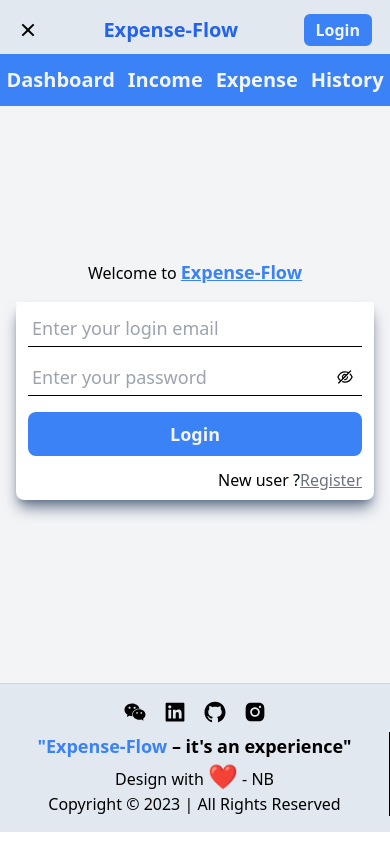
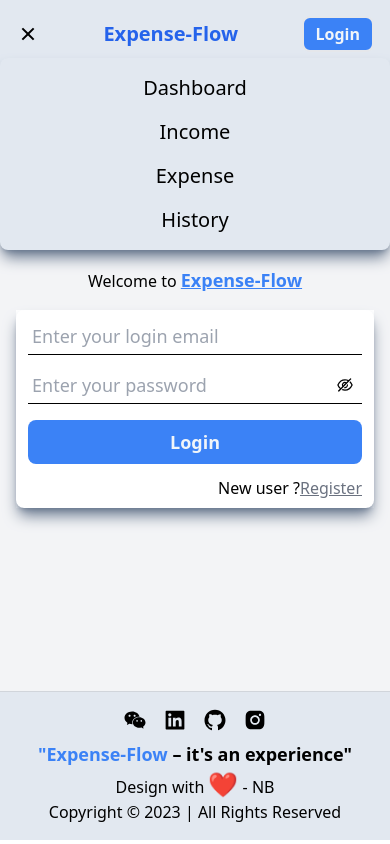
Before and after one commit to NickeyNb/ExpenseFlow, a React (Vite) app: page /login in a window 390 px wide. Both pictures are taken after a click on the element 28 px from the left and 30 px from the top of the page. Built offline with nearby package versions, Linux system fonts and the light colour scheme; no server answers.

Commit message:
Prod:updated ui3

```diff
--- a/src/Components/Layout/Footer.jsx
+++ b/src/Components/Layout/Footer.jsx
@@ -21,7 +21,7 @@ const Footer = () => {
               <img className=" w-24 " src={logo} alt="Logo" />
             </Link>
           </div>
-          <div className="midFooter border-r border-solid border-black text-center md:flex md:w-3/5 md:flex-col md:items-center md:justify-center">
+          <div className="midFooter border-solid border-black text-center md:flex md:w-3/5 md:flex-col md:items-center md:justify-center md:border-r">
             <p className="text-lg font-semibold">
               <span className="text-blue-500">"Expense-Flow</span> – it's an
               experience"{" "}
@@ -37,23 +37,23 @@ const Footer = () => {
             <div className="flex space-x-4  text-2xl font-bold md:flex-col md:justify-center md:space-x-0 md:space-y-2 md:text-3xl">
               <Link to="https://www.linkedin.com/in/nitin-bisht-3998091b6/">
                 <i>
-                  <AiFillWechat className="hover:text-teal-700" />{" "}
+                  <AiFillWechat className="hover:text-blue-600" />{" "}
                 </i>
               </Link>
               <Link to="https://www.linkedin.com/in/nitin-bisht-3998091b6/">
                 <i>
-                  <AiFillLinkedin className="hover:text-teal-700" />
+                  <AiFillLinkedin className="hover:text-blue-600" />
                 </i>
               </Link>
               <Link to="https://github.com/NickeyNb">
                 <i>
-                  <AiFillGithub className="hover:text-teal-700" />{" "}
+                  <AiFillGithub className="hover:text-blue-600" />{" "}
                 </i>
               </Link>
 
               <Link to="https://github.com/NickeyNb">
                 <i>
-                  <AiFillInstagram className="hover:text-teal-700" />{" "}
+                  <AiFillInstagram className="hover:text-blue-600" />{" "}
                 </i>
               </Link>
             </div>
--- a/src/Components/Layout/Header.jsx
+++ b/src/Components/Layout/Header.jsx
@@ -48,7 +48,7 @@ const Header = () => {
   return (
     <main>
       <section className=" sticky w-full  bg-slate-200   shadow-lg shadow-gray-400">
-        <div className=" flex items-center justify-between px-4 py-3">
+        <div className=" flex items-center justify-between px-4 py-4">
           <div className="relative md:hidden">
             <div
               className="flex space-x-4 text-2xl font-bold  "
@@ -61,11 +61,11 @@ const Header = () => {
               )}
             </div>
             {menu ? (
-              <div className="absolute -left-4 top-9 z-50  border-blue-600 bg-blue-500 text-slate-100 ease-in-out md:hidden">
-                <ul className="flex w-screen justify-around py-3 font-semibold">
+              <div className="absolute -left-4 top-9 z-50 rounded-lg  border-blue-600 bg-slate-200  shadow-lg shadow-slate-500 ease-in-out md:hidden">
+                <ul className="flex w-screen flex-col justify-around gap-4 py-4 text-center">
                   <li>
                     <NavLink
-                      className="text-xl  tracking-normal hover:text-black"
+                      className="text-xl  tracking-normal hover:text-blue-600"
                       to={"/"}
                     >
                       Dashboard
@@ -73,7 +73,7 @@ const Header = () => {
                   </li>
                   <li>
                     <NavLink
-                      className="text-xl  tracking-normal hover:text-black"
+                      className="text-xl  tracking-normal hover:text-blue-600"
                       to={"/income"}
                     >
                       Income
@@ -81,7 +81,7 @@ const Header = () => {
                   </li>
                   <li>
                     <NavLink
-                      className="text-xl  tracking-normal hover:text-black"
+                      className="text-xl  tracking-normal hover:text-blue-600"
                       to={"/expense"}
                     >
                       Expense
@@ -89,7 +89,7 @@ const Header = () => {
                   </li>
                   <li className="">
                     <NavLink
-                      className="text-xl tracking-normal hover:text-black"
+                      className="text-xl tracking-normal hover:text-blue-600"
                       to={"/history"}
                     >
                       History
@@ -103,8 +103,7 @@ const Header = () => {
           <div className="  flex space-x-12 text-xl font-bold md:text-lg">
             <NavLink
               className={"font-bold tracking-normal text-blue-600 md:text-xl"}
-              to={"https://nitin-portfolio-coral.vercel.app/"}
-              target="_blank"
+              to={"/"}
             >
               Expense-Flow
             </NavLink>
--- a/src/Pages/Expense.jsx
+++ b/src/Pages/Expense.jsx
@@ -129,8 +129,8 @@ const Expense = () => {
   }, []);
   return (
     <Layout>
-      <main>
-        <section className="mb-4 min-h-[80vh] w-full">
+      <main className="bg-gray-100">
+        <section className="min-h-[80vh] w-full pb-4">
           <div className="mt-2 flex flex-col">
             <div className="rounded-md  px-2 py-2 text-center shadow-md">
               <h1 className="mb-2 text-2xl font-semibold">Total Expense</h1>
--- a/src/Pages/History.jsx
+++ b/src/Pages/History.jsx
@@ -51,8 +51,8 @@ const History = () => {
 
   return (
     <Layout>
-      <main>
-        <section className="mb-4 min-h-[80vh] w-full">
+      <main className="bg-gray-100">
+        <section className="min-h-[80vh] w-full pb-4">
           <div className="w-full p-4">
             <h1 className="text-center text-2xl font-semibold">History</h1>
             {transactionHistory.length > 0 ? (
--- a/src/Pages/Home.jsx
+++ b/src/Pages/Home.jsx
@@ -113,8 +113,8 @@ const Home = () => {
 
   return (
     <Layout>
-      <main>
-        <section className="mb-4 mt-8 min-h-[80vh]">
+      <main className="bg-gray-100">
+        <section className="mt-8 min-h-[80vh] pb-4">
           <div className="flex flex-col">
             <div className="flex flex-col">
               <div className="grid md:grid-cols-2">
--- a/src/Pages/Income.jsx
+++ b/src/Pages/Income.jsx
@@ -124,8 +124,8 @@ const Income = () => {
 
   return (
     <Layout>
-      <main>
-        <section className="mb-4  min-h-[80vh] w-full">
+      <main className="bg-gray-100">
+        <section className="min-h-[80vh]  w-full pb-4">
           <div className="flex flex-col ">
             <div className="rounded-md px-2 py-2 text-center shadow-md">
               <h1 className="mb-1 text-2xl font-semibold">Total Income</h1>
--- a/src/Pages/PageNotFound.jsx
+++ b/src/Pages/PageNotFound.jsx
@@ -5,7 +5,7 @@ import Layout from "../Components/Layout/Layout";
 const PageNotFound = () => {
   return (
     <Layout>
-      <main>
+      <main className="bg-gray-100">
         <section className="flex min-h-[70vh] flex-col items-center justify-center">
           <h1 className="text-6xl font-bold text-red-600">404</h1>
           <h2 className="my-4 text-2xl font-semibold text-gray-800">
--- a/src/main.css
+++ b/src/main.css
@@ -5,6 +5,6 @@
 
 .active {
   padding-bottom: 2px;
-  border-bottom: 2px solid black;
+  border-bottom: 2px solid rgb(0, 0, 255);
   border-radius: 5px;
 }
```
